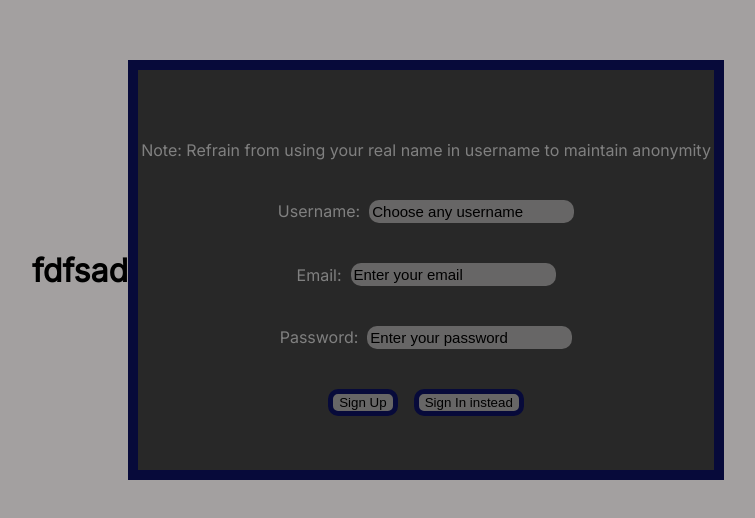
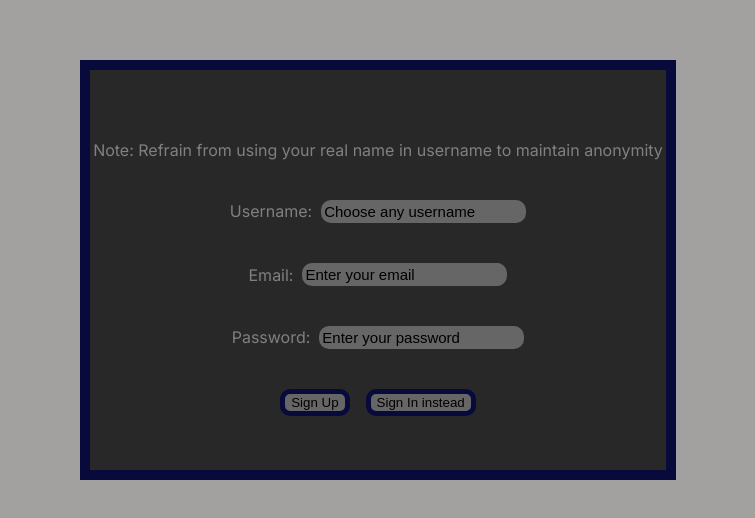
Before and after one commit to Chris-ops4573/Hacknite, a React (Create React App) app in the folder frontend/: page /signup in a window 1280 px wide. Shown: the part 130-648 px from the top of the page, without its empty margins (262-1017 px from the left). Built offline with nearby package versions, Linux system fonts and the light colour scheme.

Commit message:
heading mistake

```diff
--- a/frontend/src/pages/signup.jsx
+++ b/frontend/src/pages/signup.jsx
@@ -22,7 +22,6 @@ const SignupPage = () => {
 
     return(
         <div className="wrapper">
-            <h1>fdfsad</h1>
             <div className="login-page">
                 <p className="anonymity-warning">Note: Refrain from using your real name in username to maintain anonymity</p>
                 <div className="username-field">
```
